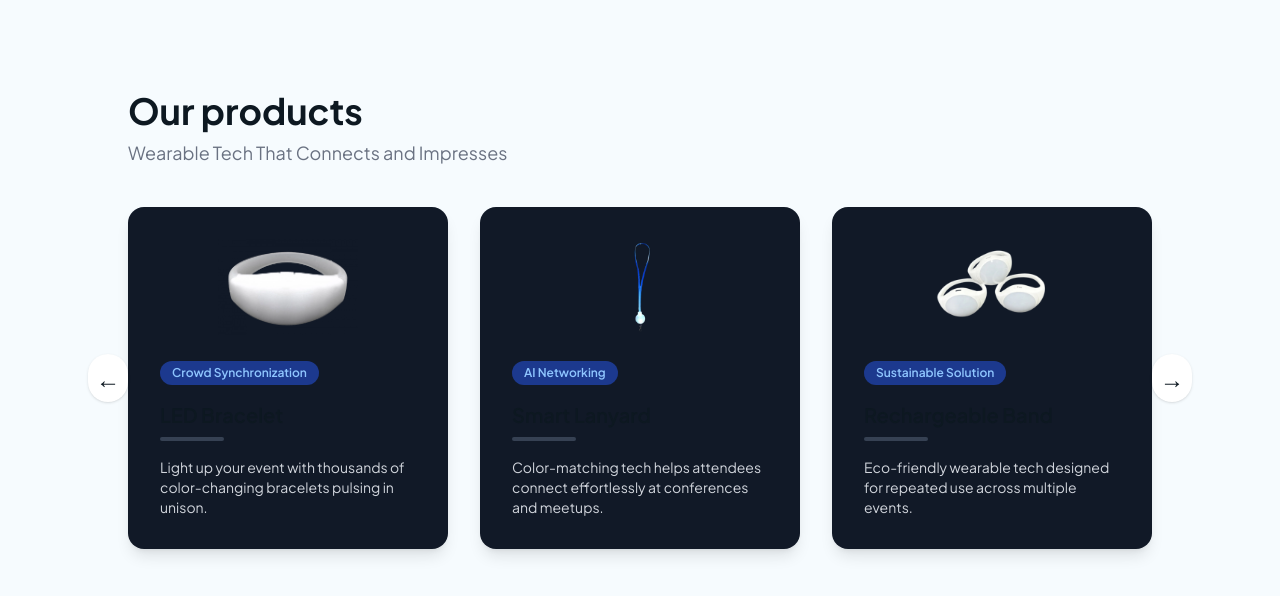
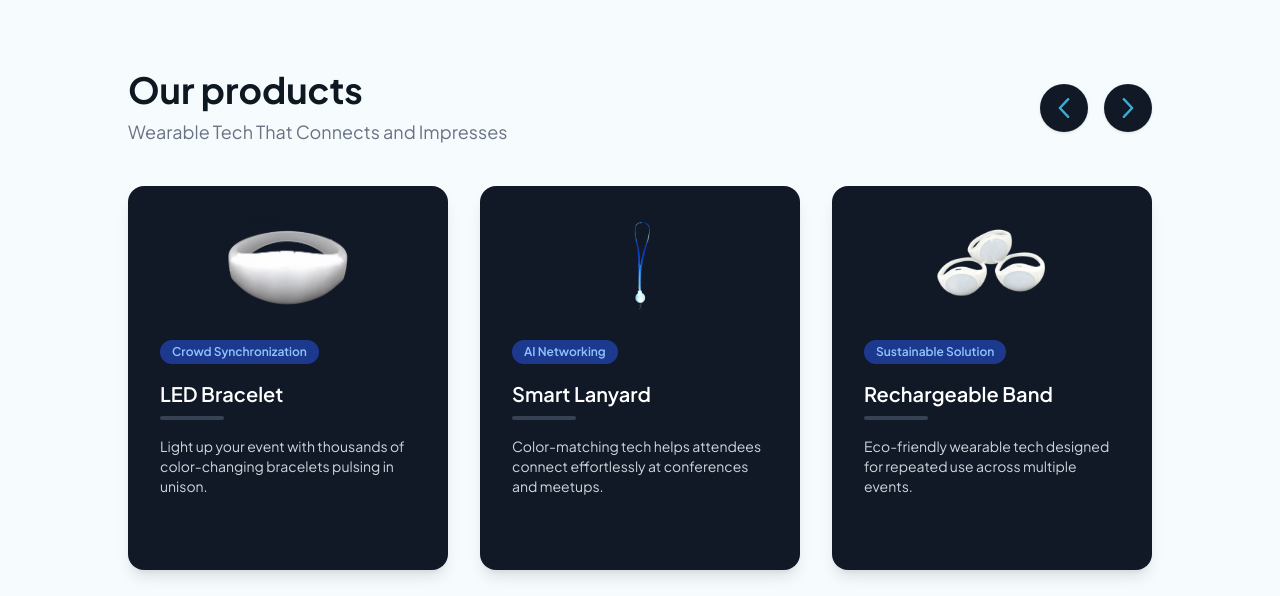
Before and after one commit to AliBakayPXL/LetsLink, a React (Vite) app: page / in a window 1280 px wide. Shown: the part 4704-5300 px from the top of the page. Built offline with nearby package versions, Linux system fonts and the light colour scheme.

Commit message:
PrdocutPreview component afgewerkt met nieuwe pijlen, kleuren en grote op desktopscherm

```diff
--- a/src/components/ProductsPreview.tsx
+++ b/src/components/ProductsPreview.tsx
@@ -2,15 +2,17 @@ import React, { useState } from "react";
 import KleineLanyard from "../assets/kleinelanyard.png";
 import RecharchableBrace from "../assets/recharchable.png";
 import Bracelet from "../assets/wb-transparent-600x410-1.webp";
+import ArrowLeft from "../assets/arrow-left.svg";
+import ArrowRight from "../assets/arrow-right.svg";
 
-// Dummy data – vervang door jouw eigen producten
+// Dummy data
 const products = [
   {
     id: 1,
     tag: "Crowd Synchronization",
     title: "LED Bracelet",
     desc: "Light up your event with thousands of color-changing bracelets pulsing in unison.",
-    image: Bracelet, // Zet hier je eigen plaatje!
+    image: Bracelet,
     tagColor: "bg-blue-900",
     tagText: "text-blue-300",
   },
@@ -34,7 +36,7 @@ const products = [
   },
 ];
 
-const visibleCards = 3; // Toon er 3 naast elkaar
+const visibleCards = 3;
 
 const ProductsPreview: React.FC = () => {
   const [index, setIndex] = useState(0);
@@ -47,7 +49,6 @@ const ProductsPreview: React.FC = () => {
     setIndex((prev) => (prev === products.length - 1 ? 0 : prev + 1));
   };
 
-  // Voor infinite loop (carousel effect)
   const getCards = () => {
     const arr = [];
     for (let i = 0; i < visibleCards; i++) {
@@ -56,48 +57,58 @@ const ProductsPreview: React.FC = () => {
     return arr;
   };
 
-  // Ga naar specifieke product/sectie
-  const handleClick = (product: any) => {
-    // Vervang door jouw navigatie
+  const handleClick = (product: (typeof products)[0]) => {
     alert(`Ga naar product: ${product.title}`);
   };
+
   return (
-    <section className="bg-[#f6fbfe] h-screen flex justify-center flex-col">
+    <section className="bg-[#f6fbfe] min-h-screen flex justify-center flex-col">
       <div className="max-w-6xl mx-auto px-4">
-        <h2 className="text-3xl md:text-4xl font-bold mb-2">Our products</h2>
-        <p className="text-lg text-gray-500 mb-10">
+        {/* Titel + knoppen */}
+        <div className="flex justify-between items-center mb-10 flex-wrap gap-4">
+          <div>
+            <h2 className="text-3xl md:text-4xl font-bold mb-2">
+              Our products
+            </h2>
+            <p className="text-lg text-gray-500">
               Wearable Tech That Connects and Impresses
             </p>
-        <div className="relative flex items-center">
-          {/* Carousel controller - prev */}
+          </div>
+          <div className="flex gap-4">
             <button
-            className="absolute -left-10 z-10 bg-white rounded-full shadow p-2 hover:bg-gray-100 transition"
+              className="bg-[#111927] w-12 h-12 rounded-full shadow flex items-center justify-center hover:bg-black hover:outline-none"
               onClick={handlePrev}
               aria-label="Previous"
             >
-            <span className="text-2xl">&#8592;</span>
+              <img src={ArrowLeft} alt="Previous" className="w-5 h-5" />
             </button>
+            <button
+              className="bg-[#111927] w-12 h-12 rounded-full shadow flex items-center justify-center hover:bg-black hover:outline-none"
+              onClick={handleNext}
+              aria-label="Next"
+            >
+              <img src={ArrowRight} alt="Next" className="w-5 h-5" />
+            </button>
+          </div>
+        </div>
+
         {/* Carousel */}
-          <div className="flex gap-8 w-full justify-center">
+        <div className="flex gap-8 w-full justify-center flex-wrap">
           {getCards().map((product) => (
             <div
               key={product.id}
-                className="bg-[#111927] rounded-2xl p-8 w-80 flex-shrink-0 cursor-pointer shadow-lg hover:shadow-xl transition-all duration-300 group"
+              className="bg-[#111927] rounded-2xl p-8 w-80 h-96 flex-shrink-0 cursor-pointer shadow-lg hover:shadow-xl transition-all duration-300 group"
               onClick={() => handleClick(product)}
             >
               <div className="flex justify-center mb-6">
-                  <img
-                    src={product.image}
-                    alt={product.title}
-                    className="h-24"
-                  />
+                <img src={product.image} alt={product.title} className="h-24" />
               </div>
               <span
                 className={`inline-block px-3 py-1 mb-4 rounded-full text-xs font-semibold ${product.tagColor} ${product.tagText}`}
               >
                 {product.tag}
               </span>
-                <h3 className="text-xl font-semibold mb-2 group-hover:text-blue-400 transition-colors">
+              <h3 className="text-white text-xl font-semibold mb-2 group-hover:text-blue-400 transition-colors">
                 {product.title}
               </h3>
               <div className="w-16 h-1 bg-gray-700 rounded mb-4"></div>
@@ -105,15 +116,6 @@ const ProductsPreview: React.FC = () => {
             </div>
           ))}
         </div>
-          {/* Carousel controller - next */}
-          <button
-            className="absolute -right-10 z-10 bg-white rounded-full shadow p-2 hover:bg-gray-100 transition"
-            onClick={handleNext}
-            aria-label="Next"
-          >
-            <span className="text-2xl">&#8594;</span>
-          </button>
-        </div>
       </div>
     </section>
   );
```
Also changed, not shown: src/assets/arrow-left.svg (added), src/assets/arrow-right.svg (added). Lines whose indentation alone changed are shown as unchanged.
